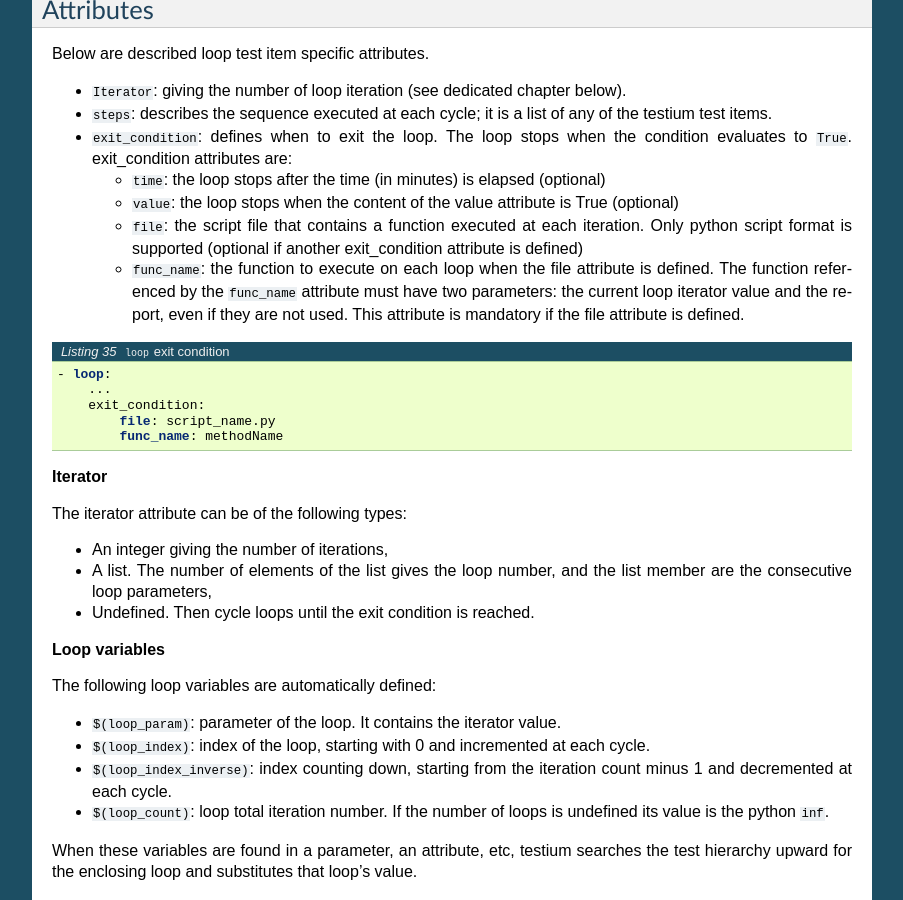
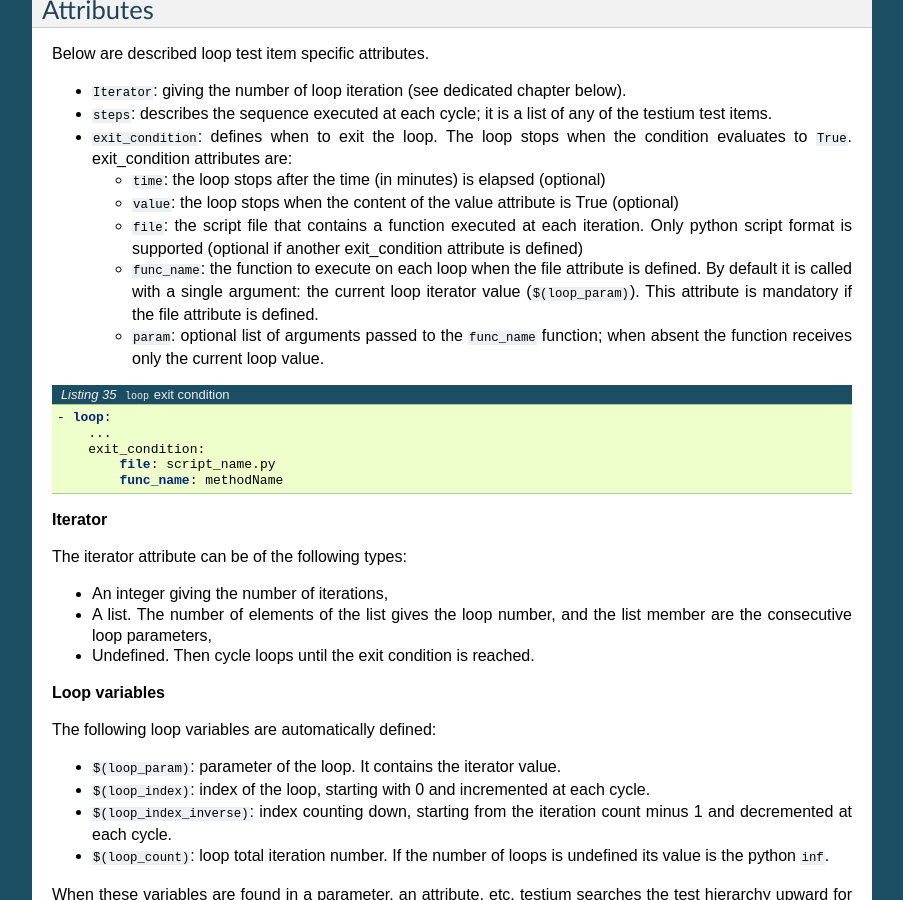
Before and after one commit to testium-HIL/testium, a Sphinx documentation site: the page built from doc/manual/sphinx/source/test_items/loop_test_item.rst, in a window 1280 px wide and 900 px high, scrolled down 500 px. Shown: the whole window, without its empty margins (198-1101 px from the left). Built offline with Sphinx 7.4.7, drawn with Linux system fonts in a browser that asks for light colours.

Commit message:
doc: loop exit_condition takes a single argument by default, add the param attribute

```diff
--- a/doc/manual/sphinx/source/test_items/loop_test_item.rst
+++ b/doc/manual/sphinx/source/test_items/loop_test_item.rst
@@ -47,10 +47,11 @@ Below are described loop test item specific attributes.
     iteration. Only python script format is supported (optional
     if another exit_condition attribute is defined)
   * ``func_name``: the function to execute on each loop when the file attribute
-    is defined. The function referenced by the ``func_name`` attribute must
-    have two parameters: the current loop iterator value and the report,
-    even if they are not used. This attribute is mandatory if the file
-    attribute is defined.
+    is defined. By default it is called with a single argument: the current
+    loop iterator value (``$(loop_param)``). This attribute is mandatory if
+    the file attribute is defined.
+  * ``param``: optional list of arguments passed to the ``func_name`` function;
+    when absent the function receives only the current loop value.
 
 .. code-block:: yaml
     :caption: ``loop`` exit condition
```
